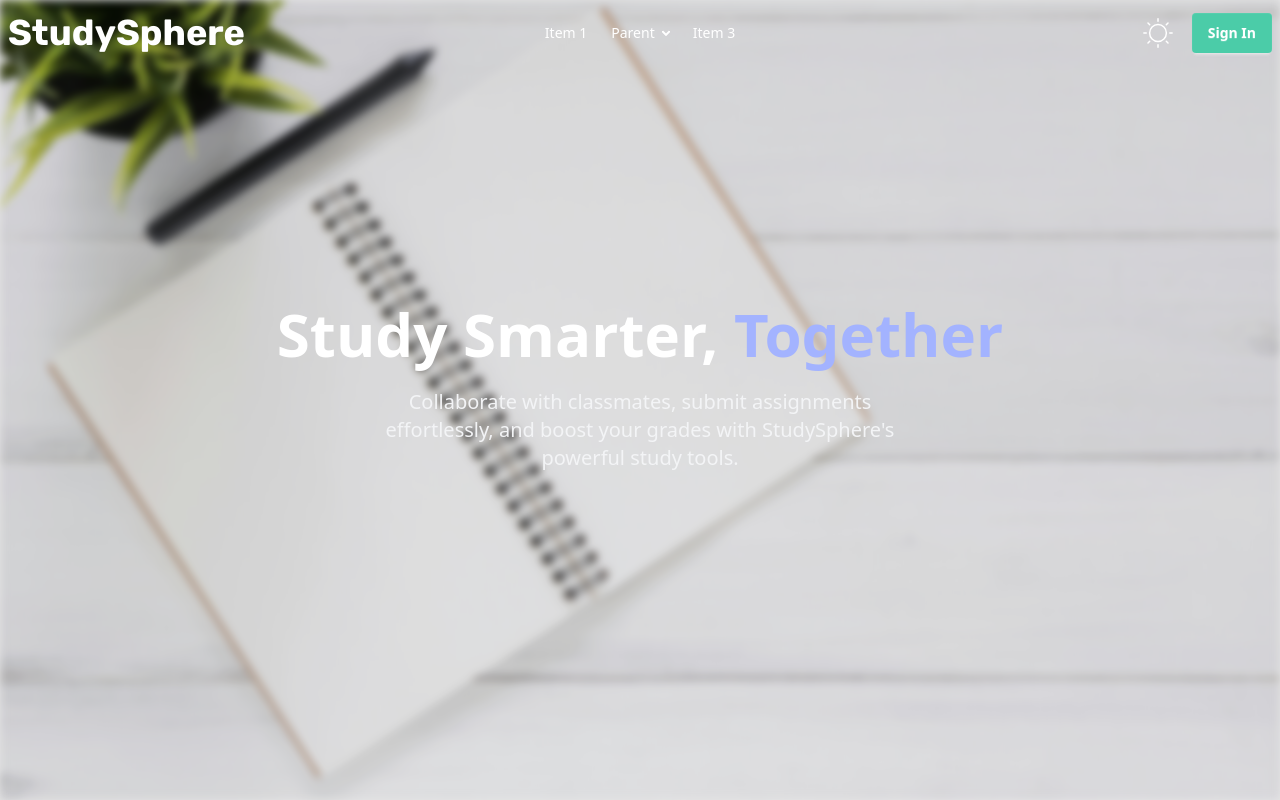
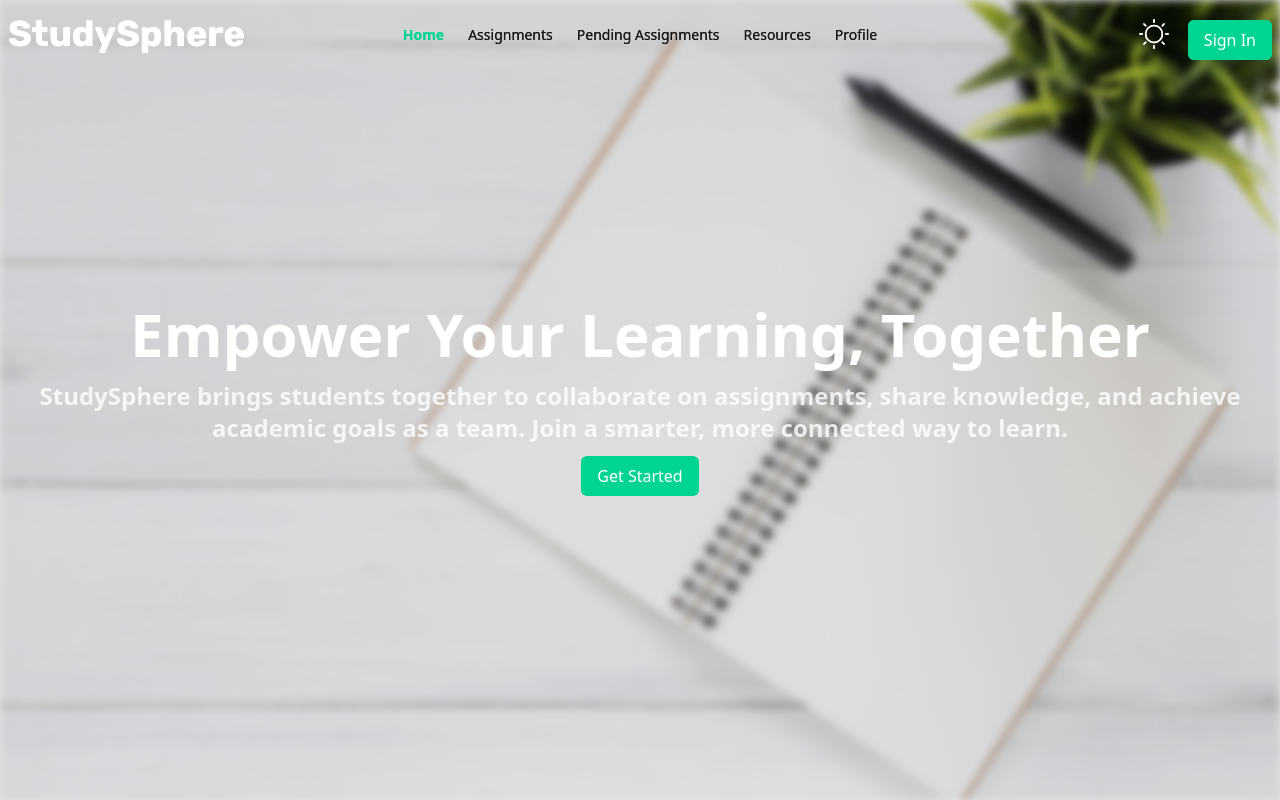
Before and after one commit to What6499/Study-Sphere-Client, a React (Vite) app: page / in a window 1280 px wide. Shown: the top 800 px of the page. Built offline with nearby package versions, Linux system fonts and the light colour scheme.

Commit message:
designed the banner and navbar

```diff
--- a/components/Banner.jsx
+++ b/components/Banner.jsx
@@ -1,23 +1,38 @@
 import React from "react";
 import NavBar from "../src/pages/Shared/NavBar";
-
+import { motion } from "motion/react";
+import { Typewriter } from "react-simple-typewriter";
 const Banner = () => {
   return (
     <div className="relative h-screen overflow-hidden">
-      <div className="absolute inset-0 bg-[url('/src/assets/Banner.jpg')] bg-cover bg-center filter blur-xs z-0"></div>
+      <div className="absolute inset-0 bg-[url('/src/assets/Banner.jpg')] bg-cover   blur-xs z-0"></div>
       <div className="absolute inset-0 bg-black/10 z-10 dark:bg-black/50"></div>
       <div className="relative z-30">
         <NavBar></NavBar>
       </div>
 
-      <div className="relative z-20 flex flex-col items-center justify-center text-center text-white h-full px-4">
-        <h1 class="text-4xl md:text-5xl lg:text-6xl font-bold text-white mb-4 leading-tight">
-          Study Smarter, <span class="text-indigo-300">Together</span>
-        </h1>
-        <p class="text-lg md:text-xl text-gray-100 mb-8 max-w-lg">
-          Collaborate with classmates, submit assignments effortlessly, and
-          boost your grades with StudySphere's powerful study tools.
-        </p>
+      <div className="relative z-20 flex flex-col text-center items-center container mx-auto justify-center  text-white h-full px-4">
+        <motion.h1
+          initial={{ opacity: 0, y: 20 }}
+          animate={{ opacity: 1, y: 0 }}
+          transition={{ duration: 0.8, ease: "easeOut" }}
+          class="text-6xl  font-bold mb-4"
+        >
+          Empower Your Learning, Together
+        </motion.h1>
+        <motion.p
+          initial={{ opacity: 0, y: 20 }}
+          animate={{ opacity: 1, y: 0 }}
+          transition={{ duration: 0.8, ease: "easeOut", delay: 0.4 }}
+          class=" font-bold text-2xl text-white/80"
+        >
+          StudySphere brings students together to collaborate on assignments,
+          share knowledge, and achieve academic goals as a team. Join a smarter,
+          more connected way to learn.
+        </motion.p>
+        <button className="px-4 py-2 cursor-pointer rounded-md mt-3 bg-emerald-400  text-white border-none hover:bg-emerald-500 flex items-center justify-center">
+          Get Started
+        </button>
       </div>
     </div>
   );
--- a/package.json
+++ b/package.json
@@ -11,10 +11,12 @@
   },
   "dependencies": {
     "@tailwindcss/vite": "^4.1.11",
+    "motion": "^12.23.6",
     "react": "^19.1.0",
     "react-dom": "^19.1.0",
     "react-icons": "^5.5.0",
     "react-router": "^7.6.3",
+    "react-simple-typewriter": "^5.0.1",
     "tailwindcss": "^4.1.11"
   },
   "devDependencies": {
--- a/src/index.css
+++ b/src/index.css
@@ -4,4 +4,13 @@
 @theme {
   --color-base-dark: oklch(25.33% 0.016 252.42);
   --font-logo: "Rubik", "sans-serif";
+  /* light */
+  --color-light-primary: #333333;
+  --color-light-secondary: #666666;
+  --color-background-light: #ffffff;
+
+  /* dark */
+  --color-dark-primary: #e0e0e0;
+  --color-dark-secondary: #a0a0a0;
+  --color-background-dark: #121212;
 }
--- a/src/layouts/RootLayout.jsx
+++ b/src/layouts/RootLayout.jsx
@@ -7,7 +7,7 @@ import Banner from "../../components/Banner";
 const RootLayout = () => {
   return (
     <div>
-      <Banner></Banner>
+      <NavBar></NavBar>
       <Outlet></Outlet>
       <Footer></Footer>
     </div>
--- a/src/pages/Home/Home.jsx
+++ b/src/pages/Home/Home.jsx
@@ -1,34 +1,39 @@
 import React from "react";
+import Banner from "../../../components/Banner";
 
 const Home = () => {
   return (
-    <div>
-      Home stuff Lorem ipsum dolor sit amet consectetur adipisicing elit. At,
-      facere, possimus, a adipisci architecto natus distinctio ipsa consequatur
-      ad delectus nostrum iste et excepturi. Molestiae similique, iste impedit
-      deserunt molestias optio rerum aperiam nam ab cupiditate enim, nobis ullam
-      corporis dolorum possimus facilis! Aliquam, molestiae neque? Voluptate,
-      accusamus, non adipisci perferendis explicabo veritatis modi ut quaerat
-      est, ipsam fugit exercitationem!lorem180 Lorem ipsum dolor sit amet
-      consectetur, adipisicing elit. Hic, aliquid explicabo? Quia laudantium
-      harum tenetur at hic necessitatibus, nesciunt eaque veniam commodi? Vitae
-      hic aut nemo mollitia non quas tenetur magnam deleniti ab sapiente,
-      aliquid dolore sunt maiores temporibus voluptate nesciunt, ullam, iusto
-      obcaecati impedit tempore consectetur ipsa. Itaque ducimus consequuntur,
-      repellat ex eos porro accusamus fuga quibusdam voluptas nesciunt maiores
-      est facilis harum cum ab nulla molestias suscipit rem necessitatibus
-      facere veritatis. Ea fugiat rerum earum. Eos voluptatum minus culpa eum,
-      dolore dolores fugit id non laborum molestiae voluptatibus reprehenderit
-      quo aperiam laudantium porro eaque suscipit repudiandae debitis
-      praesentium. Laudantium labore distinctio, doloribus sint reiciendis neque
-      ipsum reprehenderit maxime? Nam eum ut non, mollitia tempora in aspernatur
-      ducimus iure aperiam maxime sapiente facilis! Temporibus maiores soluta
-      consequatur totam quas similique at illo optio aliquam nulla aut ducimus,
-      id eius cum harum ex omnis iusto velit non molestias, vel labore aperiam.
-      Provident magnam reprehenderit doloribus quod animi sint necessitatibus
-      maiores ducimus maxime nam sunt cum, cupiditate aperiam quo sit magni
-      eius! Iure atque inventore ad repellat nam molestiae quae. Eligendi.
-    </div>
+    <>
+      <Banner></Banner>
+      <div>
+        Home stuff Lorem ipsum dolor sit amet consectetur adipisicing elit. At,
+        facere, possimus, a adipisci architecto natus distinctio ipsa
+        consequatur ad delectus nostrum iste et excepturi. Molestiae similique,
+        iste impedit deserunt molestias optio rerum aperiam nam ab cupiditate
+        enim, nobis ullam corporis dolorum possimus facilis! Aliquam, molestiae
+        neque? Voluptate, accusamus, non adipisci perferendis explicabo
+        veritatis modi ut quaerat est, ipsam fugit exercitationem!lorem180 Lorem
+        ipsum dolor sit amet consectetur, adipisicing elit. Hic, aliquid
+        explicabo? Quia laudantium harum tenetur at hic necessitatibus, nesciunt
+        eaque veniam commodi? Vitae hic aut nemo mollitia non quas tenetur
+        magnam deleniti ab sapiente, aliquid dolore sunt maiores temporibus
+        voluptate nesciunt, ullam, iusto obcaecati impedit tempore consectetur
+        ipsa. Itaque ducimus consequuntur, repellat ex eos porro accusamus fuga
+        quibusdam voluptas nesciunt maiores est facilis harum cum ab nulla
+        molestias suscipit rem necessitatibus facere veritatis. Ea fugiat rerum
+        earum. Eos voluptatum minus culpa eum, dolore dolores fugit id non
+        laborum molestiae voluptatibus reprehenderit quo aperiam laudantium
+        porro eaque suscipit repudiandae debitis praesentium. Laudantium labore
+        distinctio, doloribus sint reiciendis neque ipsum reprehenderit maxime?
+        Nam eum ut non, mollitia tempora in aspernatur ducimus iure aperiam
+        maxime sapiente facilis! Temporibus maiores soluta consequatur totam
+        quas similique at illo optio aliquam nulla aut ducimus, id eius cum
+        harum ex omnis iusto velit non molestias, vel labore aperiam. Provident
+        magnam reprehenderit doloribus quod animi sint necessitatibus maiores
+        ducimus maxime nam sunt cum, cupiditate aperiam quo sit magni eius! Iure
+        atque inventore ad repellat nam molestiae quae. Eligendi.
+      </div>
+    </>
   );
 };
 
--- a/src/pages/Shared/NavBar.jsx
+++ b/src/pages/Shared/NavBar.jsx
@@ -1,6 +1,7 @@
 import React, { useEffect, useState } from "react";
 import { MdDarkMode } from "react-icons/md";
 import { CiLight } from "react-icons/ci";
+import { NavLink, useLocation } from "react-router";
 
 const NavBar = () => {
   const [darkMode, setDarkMode] = useState(() => {
@@ -9,6 +10,7 @@ const NavBar = () => {
 
   const [scrolled, setScrolled] = useState(false);
 
+  const location = useLocation();
   useEffect(() => {
     if (darkMode === "active") {
       document.documentElement.classList.add("dark");
@@ -46,7 +48,9 @@ const NavBar = () => {
   return (
     <div
       className={`fixed w-full top-0 left-0 z-50 transition-all duration-300 ${
-        scrolled ? "bg-white shadow-md dark:bg-gray-900" : "bg-transparent"
+        scrolled || location.pathname !== "/"
+          ? "bg-[#F5F5F5] shadow-md dark:bg-[#121212]"
+          : "bg-transparent"
       }`}
     >
       <div className="navbar container mx-auto">
@@ -72,19 +76,28 @@ const NavBar = () => {
               tabIndex={0}
               className="menu menu-sm dropdown-content bg-base-100 rounded-box z-10 mt-3 w-52 p-2 shadow"
             >
-              <li>
-                <a>Home</a>
-              </li>
-
-              <li>
-                <a>Item 3</a>
-              </li>
+              {navItems.map((item) => (
+                <li key={item.name}>
+                  <NavLink
+                    to={item.path}
+                    className={({ isActive }) =>
+                      `transition-colors duration-300  ${
+                        isActive ? "text-[#4BCCA8] font-semibold" : ""
+                      }`
+                    }
+                  >
+                    {item.name}
+                  </NavLink>
+                </li>
+              ))}
             </ul>
           </div>
           <a
             href="/"
-            className={`cursor-pointer font-logo font-bold text-4xl transition-colors duration-300 ${
-              scrolled ? "text-[#4BCCA8]" : "text-white"
+            className={`cursor-pointer font-logo font-bold text-4xl  transition-colors duration-300 ${
+              scrolled || location.pathname !== "/"
+                ? "text-light-primary dark:text-white"
+                : "text-white"
             }`}
           >
             StudySphere
@@ -93,43 +106,20 @@ const NavBar = () => {
 
         <div className="navbar-center hidden lg:flex">
           <ul className="menu menu-horizontal px-1">
-            <li>
-              <a
-                className={
-                  scrolled ? "text-gray-800 dark:text-white" : "text-white"
-                }
-              >
-                Item 1
-              </a>
-            </li>
-            <li>
-              <details>
-                <summary
-                  className={
-                    scrolled ? "text-gray-800 dark:text-white" : "text-white"
+            {navItems.map((item) => (
+              <li key={item.name}>
+                <NavLink
+                  to={item.path}
+                  className={({ isActive }) =>
+                    `transition-colors duration-300  ${
+                      isActive ? "text-emerald-400 font-semibold" : ""
+                    }`
                   }
                 >
-                  Parent
-                </summary>
-                <ul className="p-2">
-                  <li>
-                    <a>Submenu 1</a>
-                  </li>
-                  <li>
-                    <a>Submenu 2</a>
-                  </li>
-                </ul>
-              </details>
-            </li>
-            <li>
-              <a
-                className={
-                  scrolled ? "text-gray-800 dark:text-white" : "text-white"
-                }
-              >
-                Item 3
-              </a>
-            </li>
+                  {item.name}
+                </NavLink>
+              </li>
+            ))}
           </ul>
         </div>
 
@@ -147,7 +137,7 @@ const NavBar = () => {
               }`}
             />
           )}
-          <a className="btn bg-[#4BCCA8] text-white border-none hover:bg-emerald-600 flex items-center justify-center">
+          <a className="px-4 py-2 cursor-pointer rounded-md mt-3 bg-emerald-400 text-white border-none hover:bg-emerald-500 flex items-center justify-center">
             Sign In
           </a>
         </div>
--- /dev/null
+++ b/src/pages/assignments/Assignments.jsx
@@ -0,0 +1,7 @@
+import React from "react";
+
+const Assignments = () => {
+  return <div>This is assignments</div>;
+};
+
+export default Assignments;
--- a/src/router/router.jsx
+++ b/src/router/router.jsx
@@ -4,6 +4,7 @@ import Home from "../pages/Home/Home";
 import Auth from "../pages/auth/Auth";
 import Login from "../pages/auth/Login";
 import Register from "../pages/auth/Register";
+import Assignments from "../pages/assignments/Assignments";
 
 const router = createBrowserRouter([
   {
@@ -28,6 +29,10 @@ const router = createBrowserRouter([
           },
         ],
       },
+      {
+        path: "/assignments",
+        Component: Assignments,
+      },
     ],
   },
 ]);
```
Also changed, not shown: src/assets/Banner.jpg, 1 other file (tests, documents, lock files or other folders).
